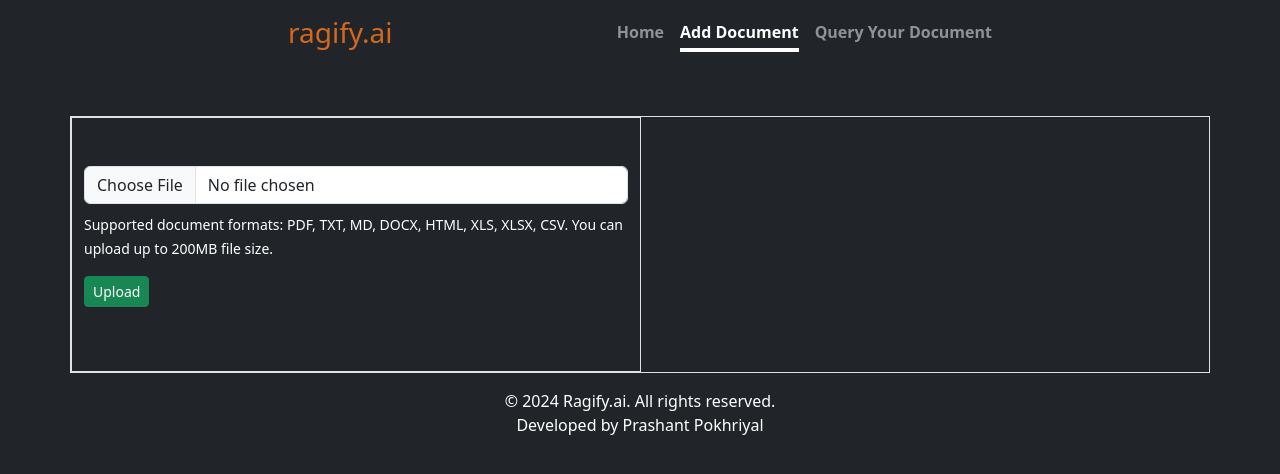
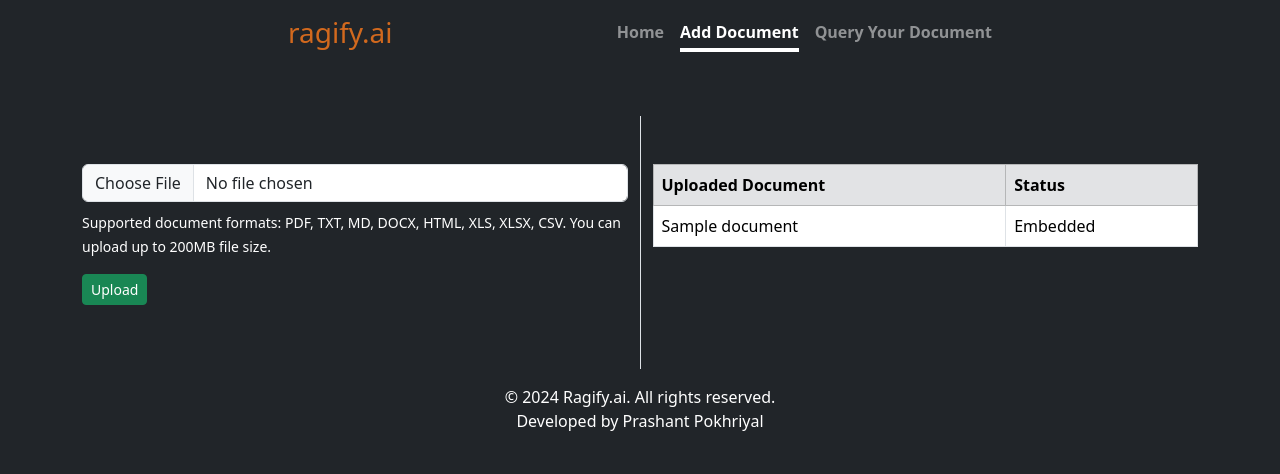
Before and after one commit to Devopcasting/Ragify, a Flask app: page /upload in a window 1280 px wide. Shown: the top 474 px of the page. Run offline with Flask 3, Linux system fonts and the light colour scheme; tables that the repository leaves empty hold one stand-in row (values such as "Sample post"); some libraries are stand-ins or nearby versions.

Commit message:
uploaded document table

```diff
--- a/app/upload/templates/upload/upload.html
+++ b/app/upload/templates/upload/upload.html
@@ -1,7 +1,7 @@
 {% extends 'upload/layout.html'%}
 {% block content %}
-<div class="row border">
-    <div class="col py-5 border">
+<div class="row">
+    <div class="col py-5 border-end">
         <form action="" method="POST" enctype="multipart/form-data" id="uploadForm">
             {{form.hidden_tag()}}
             <div class="mb-3">
@@ -13,10 +13,52 @@
             </div>
             <div class="mb-3">
                 {{form.submit(class="btn btn-sm btn-success", id="submitButton")}}
+                <!-- Add a spinner element -->
+                <!-- <div class="spinner-border spinner-border-sm" role="status">
+                    <span class="visually-hidden">Loading...</span>
+                  </div> -->
+                <div class="spinner-border spinner-border-sm text-success d-none" id="spinner" role="status">
+                    <span class="visually-hidden">Loading...</span>
+                </div>
             </div>
         </form>
     </div>
-    <div class="col"></div>
+    <div class="col py-5">
+        {% if total_documents == 0 %}
+            <div class="alert alert-warning d-flex align-items-center" role="alert">
+                <i class="bi bi-info-circle me-2"></i>
+                <div>No documents found.</div>
+            </div>
+        {% else %}
+            <table class="table tamble-sm table-bordered table-hover">
+                <thead class="table-secondary">
+                    <tr>
+                        <th scope="col">Uploaded Document</th>
+                        <th scope="col">Status</th>
+                    </tr>
+                </thead>
+                <tbody>
+                    {% for doc in documents.items %}
+                        <tr>
+                            <td>{{doc.name}}</td>
+                            <td>Embedded</td>
+                        </tr>
+                    {% endfor %}
+                </tbody>
+            </table>
+        {% endif %}
+    </div>
 </div>
+{% block script %}
+<script>
+    const form = document.getElementById('uploadForm');
+    const spinner = document.getElementById('spinner');
+    const submitButton = document.getElementById('submitButton');
 
+    form.addEventListener('submit', () => {
+        spinner.classList.remove('d-none');
+        submitButton.disabled = true; // Disable the submit button
+    });
+</script>
+{% endblock script %}
 {% endblock content %}
```
